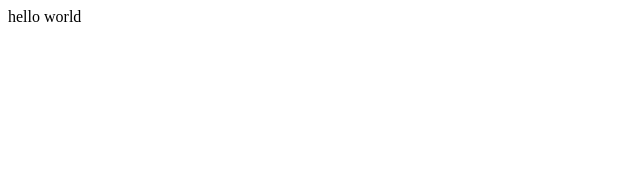
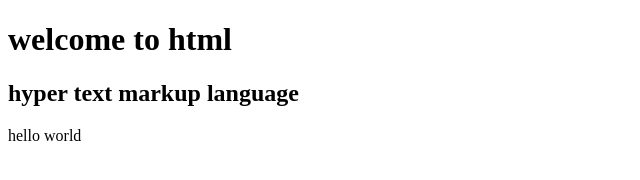
Before and after one commit to Janaki04/html, a plain HTML site: page index.html in a window 1280 px wide. Shown: the whole page, without its empty margins (0-640 px from the left). Drawn offline with Linux system fonts and the light colour scheme.

Commit message:
first commit

```diff
--- a/hello.html
+++ b/index.html
@@ -7,6 +7,8 @@
     <title>Document</title>
 </head>
 <body>
-    hello world
+    <h1>welcome to html</h1>
+    <h2>hyper text markup language</h2>
+   <p>hello world</p>
 </body>
 </html>
```
